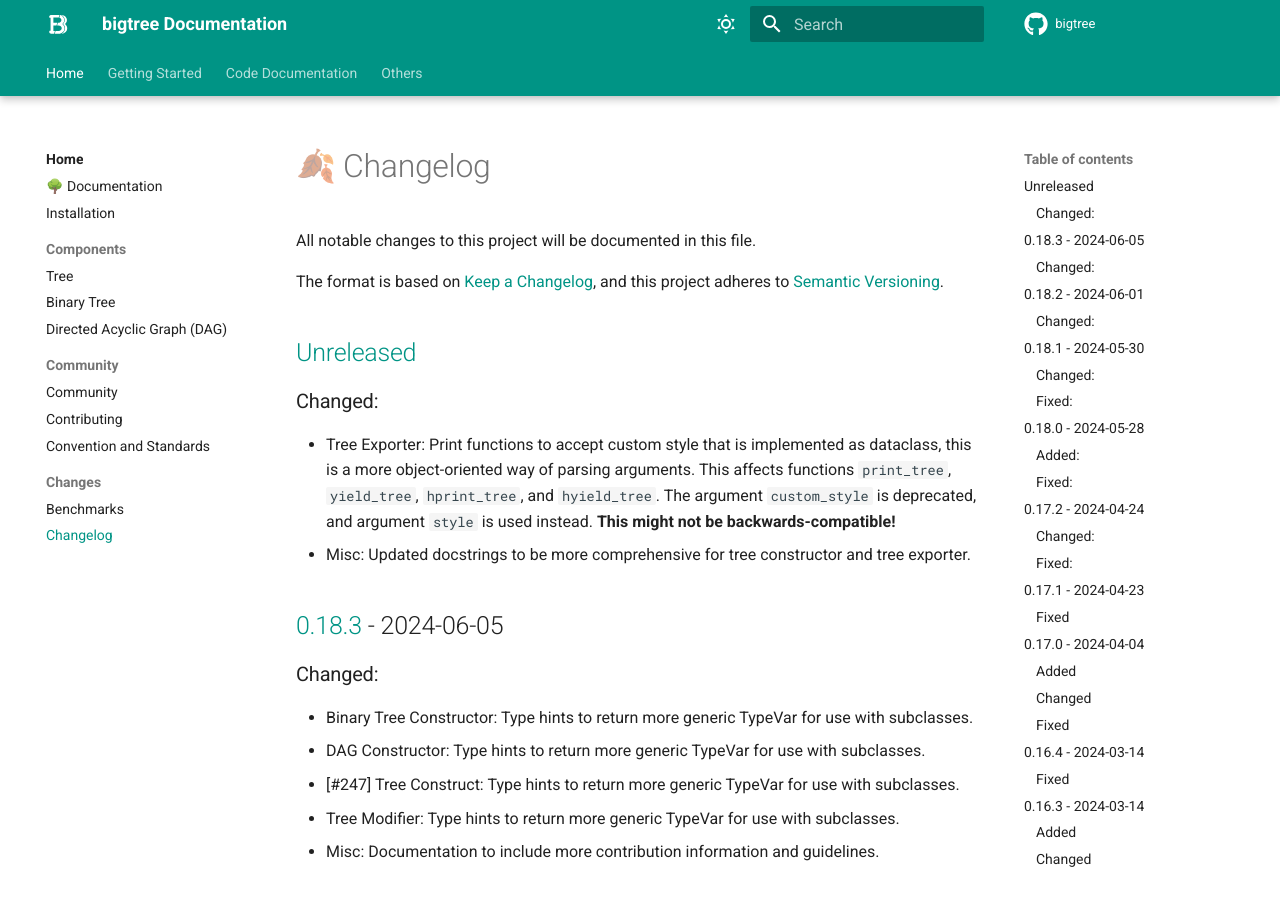
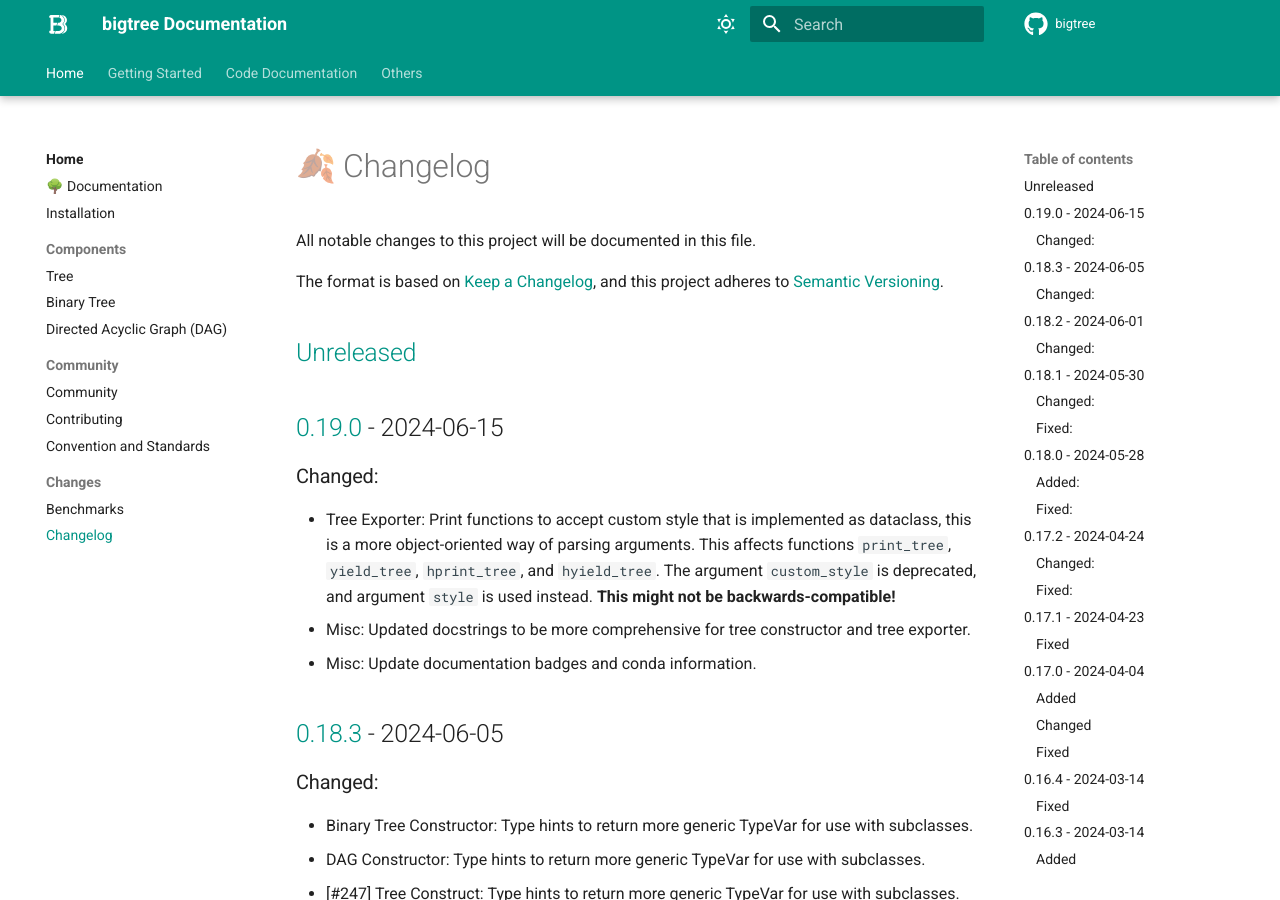
Before and after one commit to kayjan/bigtree, an MkDocs documentation site: the page built from docs/home/changelog.md, in a window 1280 px wide and 900 px high. Built offline with MkDocs 1.6.1 and Material for MkDocs 9.7.7, drawn with Linux system fonts in a browser that asks for light colours; comment, search, counter and statistics services are not loaded; the version menu is left out.

Commit message:
bump: v0.19.0

```diff
--- a/CHANGELOG.md
+++ b/CHANGELOG.md
@@ -5,6 +5,8 @@ The format is based on [Keep a Changelog](https://keepachangelog.com/en/1.0.0/),
 and this project adheres to [Semantic Versioning](https://semver.org/spec/v2.0.0.html).
 
 ## [Unreleased]
+
+## [0.19.0] - 2024-06-15
 ### Changed:
 - Tree Exporter: Print functions to accept custom style that is implemented as dataclass, this is a more
 object-oriented way of parsing arguments.
@@ -12,6 +14,7 @@ This affects functions `print_tree`, `yield_tree`, `hprint_tree`, and `hyield_tr
 The argument `custom_style` is deprecated, and argument `style` is used instead.
 **This might not be backwards-compatible!**
 - Misc: Updated docstrings to be more comprehensive for tree constructor and tree exporter.
+- Misc: Update documentation badges and conda information.
 
 ## [0.18.3] - 2024-06-05
 ### Changed:
@@ -594,7 +597,8 @@ ignore null attribute columns.
 - Utility Iterator: Tree traversal methods.
 - Workflow To Do App: Tree use case with to-do list implementation.
 
-[Unreleased]: https://github.com/kayjan/bigtree/compare/0.18.3...HEAD
+[Unreleased]: https://github.com/kayjan/bigtree/compare/0.19.0...HEAD
+[0.19.0]: https://github.com/kayjan/bigtree/compare/0.18.3...0.19.0
 [0.18.3]: https://github.com/kayjan/bigtree/compare/0.18.2...0.18.3
 [0.18.2]: https://github.com/kayjan/bigtree/compare/0.18.1...0.18.2
 [0.18.1]: https://github.com/kayjan/bigtree/compare/0.18.0...0.18.1
--- a/bigtree/__init__.py
+++ b/bigtree/__init__.py
@@ -1,4 +1,4 @@
-__version__ = "0.18.3"
+__version__ = "0.19.0"
 
 from bigtree.binarytree.construct import list_to_binarytree
 from bigtree.dag.construct import dataframe_to_dag, dict_to_dag, list_to_dag
@@ -96,5 +96,3 @@ from bigtree.utils.iterators import (
 from bigtree.utils.plot import reingold_tilford
 from bigtree.workflows.app_calendar import Calendar
 from bigtree.workflows.app_todo import AppToDo
-
-sphinx_versions = ["latest", "0.16.2", "0.15.7", "0.14.8"]
```
Also changed, not shown: docs_sphinx/source/conf.py (+4 -4 lines).
